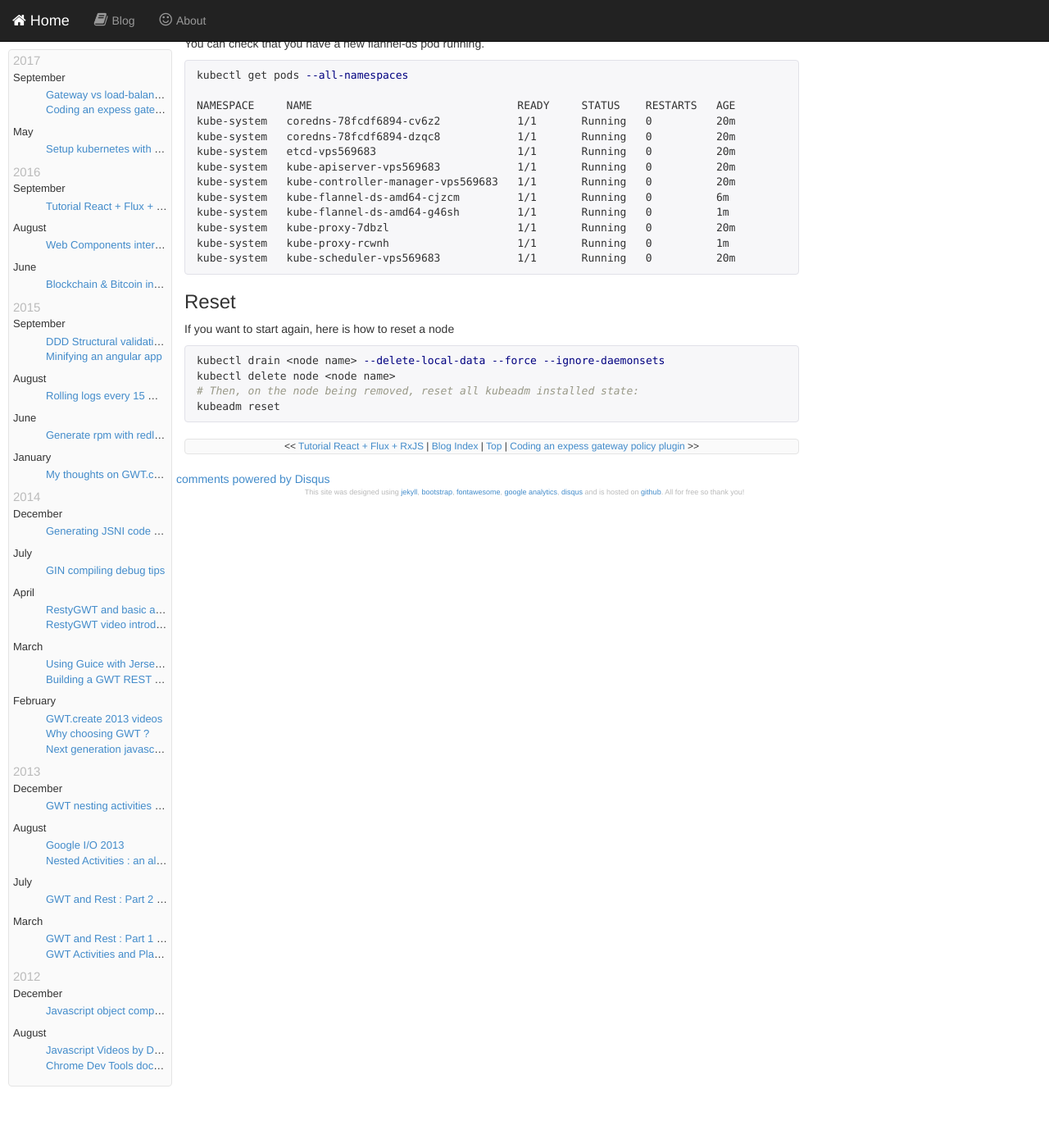
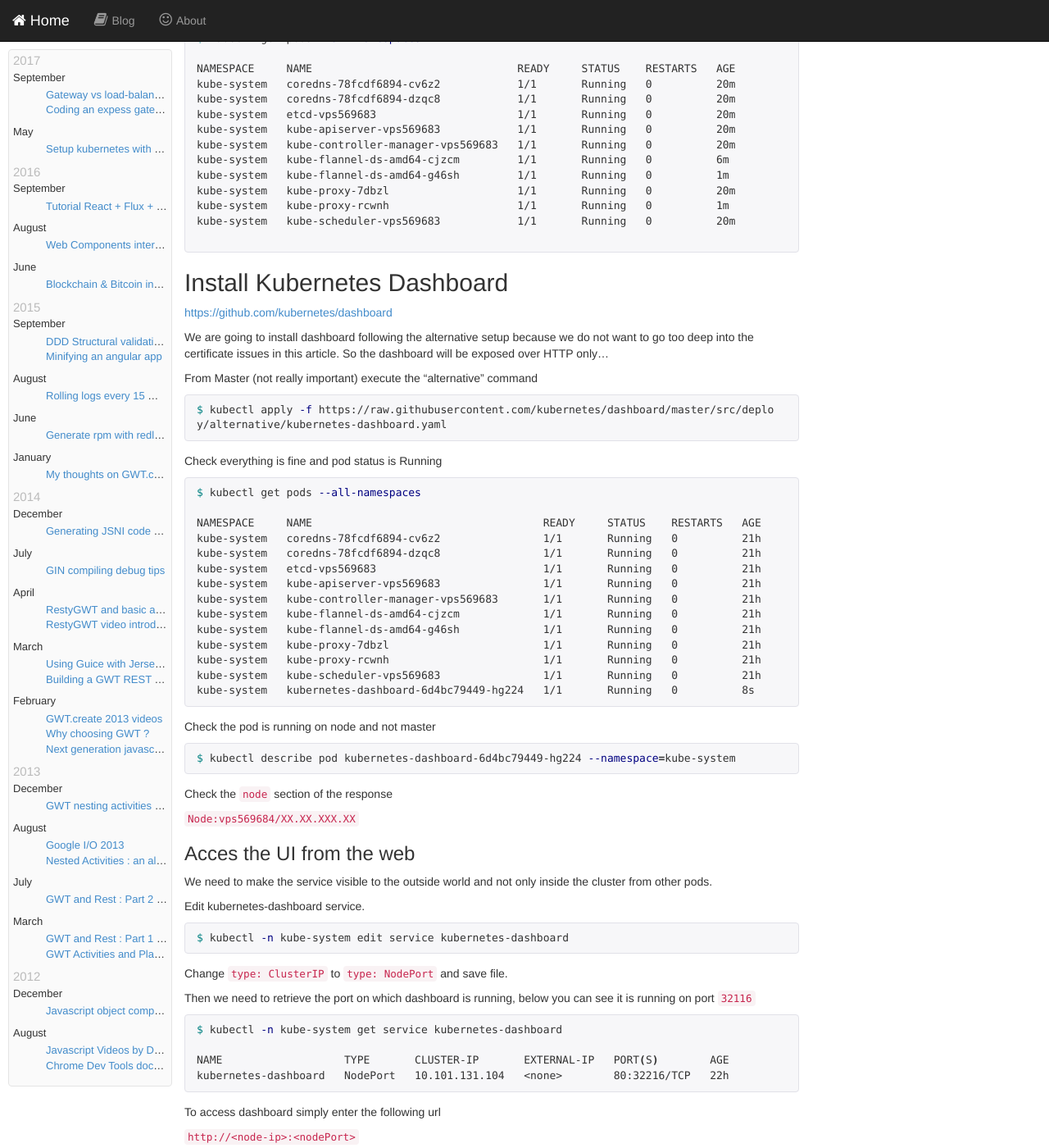
Before and after one commit to ronanquillevere/ronanquillevere.github.io, a Jekyll site: the page built from _posts/2017-05-16-kubernetes-ovh.markdown, in a window 1280 px wide and 1400 px high, scrolled down 5042 px. Shown: the whole window at 82% size. Built offline with Jekyll 4.4.1, drawn with Linux system fonts in a browser that asks for light colours; comment, search, counter and statistics services are not loaded; some of the changed text lies outside the part shown.

Commit message:
Add dashboard access info

````diff
--- a/_posts/2017-05-16-kubernetes-ovh.markdown
+++ b/_posts/2017-05-16-kubernetes-ovh.markdown
@@ -6,7 +6,7 @@ Tags: [kubernetes, flannel, orchestration, OVH, kubectl, kubeadm]
 Categories: [devops]
 ---
 
-**(Updated on 24th of July 2018)**
+**(Updated on 25th of July 2018 with info on how to install & access dashboard)**
 
 Hello everyone,
 
@@ -33,9 +33,9 @@ This is a the first article of a series about deploying a webapp on a Kubernetes
 
 ## Log as root
 Some commands need to be run as root. To log as root simply type.
-{% highlight bash %}
-sudo su -
-{% endhighlight %}
+```bash
+$ sudo su -
+```
 
 More info on : [https://www.ovh.co.uk/g1786.become_root_and_select_a_password](https://www.ovh.co.uk/g1786.become_root_and_select_a_password)
 
@@ -44,22 +44,22 @@ More info on : [https://www.ovh.co.uk/g1786.become_root_and_select_a_password](h
 We have followed the [Get Docker for Ubuntu guide](https://docs.docker.com/engine/installation/linux/ubuntu/). Here is the summury of commands :
 
 Remove previous version of docker
-{% highlight bash %}
-sudo apt-get remove docker docker-engine docker.io
-{% endhighlight %}
-{% highlight bash %}
-sudo apt-get update
-{% endhighlight %}
+```bash
+$ sudo apt-get remove docker docker-engine docker.io
+```
+```bash
+$ sudo apt-get update
+```
 
 Install docker community edition
-{% highlight bash %}
-sudo apt-get install apt-transport-https ca-certificates curl software-properties-common
-curl -fsSL https://download.docker.com/linux/ubuntu/gpg | sudo apt-key add -
-sudo apt-key fingerprint 0EBFCD88
-sudo add-apt-repository "deb [arch=amd64] https://download.docker.com/linux/ubuntu $(lsb_release -cs) stable"
-sudo apt-get update
-sudo apt-get install docker-ce
-{% endhighlight %}
+```bash
+$ sudo apt-get install apt-transport-https ca-certificates curl software-properties-common
+$ curl -fsSL https://download.docker.com/linux/ubuntu/gpg | sudo apt-key add -
+$ sudo apt-key fingerprint 0EBFCD88
+$ sudo add-apt-repository "deb [arch=amd64] https://download.docker.com/linux/ubuntu $(lsb_release -cs) stable"
+$ sudo apt-get update
+$ sudo apt-get install docker-ce
+```
 
 ## Install Kubernetes
 
@@ -68,62 +68,62 @@ We are going to use [the getting started kubeadm guide](https://kubernetes.io/do
 ### On all nodes
 We followed the Ubuntu install part.
 
-{% highlight bash %}
-apt-get update && apt-get install -y apt-transport-https
-curl -s https://packages.cloud.google.com/apt/doc/apt-key.gpg | apt-key add -
-cat <<EOF >/etc/apt/sources.list.d/kubernetes.list
+```bash
+$ apt-get update && apt-get install -y apt-transport-https
+$ curl -s https://packages.cloud.google.com/apt/doc/apt-key.gpg | apt-key add -
+$ cat <<EOF >/etc/apt/sources.list.d/kubernetes.list
 deb http://apt.kubernetes.io/ kubernetes-xenial main
 EOF
-apt-get update
-apt-get install -y kubelet kubeadm kubectl
-{% endhighlight %}
+$ apt-get update
+$ apt-get install -y kubelet kubeadm kubectl
+```
 
 ### On the Master
 Before starting you need to know that you will need to pass the --pod-network-cidr flag for the init command when using flannel (see [https://kubernetes.io/docs/admin/kubeadm#kubeadm-init](https://kubernetes.io/docs/admin/kubeadm#kubeadm-init) and [https://github.com/kubernetes/kubernetes/issues/36575#issuecomment-264622923](https://github.com/kubernetes/kubernetes/issues/36575#issuecomment-264622923))
 
-{% highlight bash %}
-kubeadm init --pod-network-cidr=10.244.0.0/16
-{% endhighlight %}
+```bash
+$ kubeadm init --pod-network-cidr=10.244.0.0/16
+```
 
 Save the kubeadm join command that kubeadm init will output at the end. You will need your token for your node.
 `kubeadm join --token <token> <master-ip>:<master-port>`
 
 Logout as a normal user and start the cluster
 
-{% highlight bash %}
-logout
-mkdir -p $HOME/.kube
-sudo cp -i /etc/kubernetes/admin.conf $HOME/.kube/config
-sudo chown $(id -u):$(id -g) $HOME/.kube/config
-{% endhighlight %}
+```bash
+$ logout
+$ mkdir -p $HOME/.kube
+$ sudo cp -i /etc/kubernetes/admin.conf $HOME/.kube/config
+$ sudo chown $(id -u):$(id -g) $HOME/.kube/config
+```
 
 Alternatively as root
 
-{% highlight bash %}
+```bash
 export KUBECONFIG=/etc/kubernetes/admin.conf
-{% endhighlight %}
+```
 
 At this stage the master node should <b>NOT</b> be ready because it is missing a network plugin to start.
 
-{% highlight shell %}
-kubectl get nodes
+```bash
+$ kubectl get nodes
 
 NAME        STATUS     ROLES     AGE       VERSION
 vps569683   NotReady   master    8m        v1.11.1
-{% endhighlight %}
+```
 
 You can run
-{% highlight shell %}
-kubectl describe nodes
-{% endhighlight %}
+```bash
+$ kubectl describe nodes
+```
 
 You should find in the `conditions` section
 `KubeletNotReady runtime network not ready: NetworkReady=false reason:NetworkPluginN`
 
 ### Installing a pod network
 We are going to install flannel as a pod network.
-{% highlight bash %}
-kubectl apply -f https://github.com/coreos/flannel/raw/master/Documentation/kube-flannel.yml
+```bash
+$ kubectl apply -f https://github.com/coreos/flannel/raw/master/Documentation/kube-flannel.yml
 
 clusterrole.rbac.authorization.k8s.io/flannel created
 clusterrolebinding.rbac.authorization.k8s.io/flannel created
@@ -134,11 +134,11 @@ daemonset.extensions/kube-flannel-ds-arm64 created
 daemonset.extensions/kube-flannel-ds-arm created
 daemonset.extensions/kube-flannel-ds-ppc64le created
 daemonset.extensions/kube-flannel-ds-s390x created
-{% endhighlight %}
+```
 
 Check installation worked
-{% highlight bash %}
-kubectl get pods --all-namespaces
+```bash
+$ kubectl get pods --all-namespaces
 
 NAMESPACE     NAME                                READY     STATUS    RESTARTS   AGE
 kube-system   coredns-78fcdf6894-cv6z2            1/1       Running   0          16m
@@ -149,13 +149,13 @@ kube-system   kube-controller-manager-vps569683   1/1       Running   0
 kube-system   kube-flannel-ds-amd64-cjzcm         1/1       Running   0          1m
 kube-system   kube-proxy-7dbzl                    1/1       Running   0          16m
 kube-system   kube-scheduler-vps569683            1/1       Running   0          15m
-{% endhighlight %}
+```
 
 Everyting is fine.
 
 **For older version of kubectl (1.6) flannel did not started correctly here is the fix**
-{% highlight bash %}
-kubectl get pods --all-namespaces
+```bash
+$ kubectl get pods --all-namespaces
 
 NAMESPACE     NAME                              READY    STATUS              RESTARTS  AGE
 kube-system   etcd-server-1                      1/1       Running             0       3m
@@ -165,29 +165,29 @@ kube-system   kube-dns-3913472980-2cknz          0/3       ContainerCreating   0
 kube-system   kube-flannel-ds-xcd15              1/2       CrashLoopBackOff    5       3m
 kube-system   kube-proxy-j7tb0                   1/1       Running             0       4m
 kube-system   kube-scheduler-server-1            1/1       Running             0       3m
-{% endhighlight %}
+```
 
 Oups ! <b>Something is wrong</b> and flannel did not start nor the dns pod. You can have a look at the logs of the flannel pod.
 
-{% highlight bash %}
-kubectl logs -n kube-system kube-flannel-ds-xcd15 -c kube-flannel
+```bash
+$ kubectl logs -n kube-system kube-flannel-ds-xcd15 -c kube-flannel
 
 E0523 11:39:28.562300       1 main.go:127] Failed to create SubnetManager: error retrieving pod spec for 'kube-system/kube-flannel-ds-xcd15': the server does not allow access to the requested resource (get pods kube-flannel-ds-xcd15)
-{% endhighlight %}
+```
 
 You need to setup some RBAC permissions !
 
-{% highlight bash %}
-kubectl create -f https://raw.githubusercontent.com/coreos/flannel/master/Documentation/kube-flannel-rbac.yml
+```bash
+$ kubectl create -f https://raw.githubusercontent.com/coreos/flannel/master/Documentation/kube-flannel-rbac.yml
 
 clusterrole "flannel" created
 clusterrolebinding "flannel" created
-{% endhighlight %}
+```
 
 Then wait for some time (time for pods to restart automatically) you should get everything runing !
 
-{% highlight bash %}
-kubectl get pods --all-namespaces
+```bash
+$ kubectl get pods --all-namespaces
 
 NAMESPACE     NAME                               READY     STATUS    RESTARTS   AGE
 kube-system   etcd-server-1                      1/1       Running   0          1h
@@ -197,34 +197,31 @@ kube-system   kube-dns-3913472980-2cknz          3/3       Running   33
 kube-system   kube-flannel-ds-xcd15              2/2       Running   23         1h
 kube-system   kube-proxy-j7tb0                   1/1       Running   0          1h
 kube-system   kube-scheduler-server-1            1/1       Running   0          1h
-{% endhighlight %}
+```
 
 Finding all this took me quite some time as I was a pure Kubernetes newbee. So I do hope it really saves you time.
 
 ### Specific to minion
 Run the join command as root (replace by your own specific values).
 
-{% highlight bash %}
-kubeadm join --token <token> <master-ip>:<master-port>
-{% endhighlight %}
+```bash
+$ kubeadm join --token <token> <master-ip>:<master-port>
+```
 
 Login to master and check node as been added.
 
-{% highlight bash %}
-kubectl get nodes
-{% endhighlight %}
+```bash
+$ kubectl get nodes
 
-You should see something like this
-{% highlight bash %}
 NAME        STATUS    ROLES     AGE       VERSION
 vps569683   Ready     master    20m       v1.11.1
 vps569684   Ready     <none>    28s       v1.11.1
-{% endhighlight %}
+```
 
 You can check that you have a new flannel-ds pod running.
 
-{% highlight bash %}
-kubectl get pods --all-namespaces
+```bash
+$ kubectl get pods --all-namespaces
 
 NAMESPACE     NAME                                READY     STATUS    RESTARTS   AGE
 kube-system   coredns-78fcdf6894-cv6z2            1/1       Running   0          20m
@@ -238,13 +235,124 @@ kube-system   kube-proxy-7dbzl                    1/1       Running   0
 kube-system   kube-proxy-rcwnh                    1/1       Running   0          1m
 kube-system   kube-scheduler-vps569683            1/1       Running   0          20m
 
-{% endhighlight %}
+```
 
-### Reset
+## Install Kubernetes Dashboard
+[https://github.com/kubernetes/dashboard](https://github.com/kubernetes/dashboard)
+
+We are going to install dashboard following the alternative setup because we do not want to go too deep into the certificate issues in this article. So the dashboard will be exposed over HTTP only...
+
+From Master (not really important) execute the "alternative" command
+
+```bash
+$ kubectl apply -f https://raw.githubusercontent.com/kubernetes/dashboard/master/src/deploy/alternative/kubernetes-dashboard.yaml
+```
+
+Check everything is fine and pod status is Running
+
+```bash
+$ kubectl get pods --all-namespaces
+
+NAMESPACE     NAME                                    READY     STATUS    RESTARTS   AGE
+kube-system   coredns-78fcdf6894-cv6z2                1/1       Running   0          21h
+kube-system   coredns-78fcdf6894-dzqc8                1/1       Running   0          21h
+kube-system   etcd-vps569683                          1/1       Running   0          21h
+kube-system   kube-apiserver-vps569683                1/1       Running   0          21h
+kube-system   kube-controller-manager-vps569683       1/1       Running   0          21h
+kube-system   kube-flannel-ds-amd64-cjzcm             1/1       Running   0          21h
+kube-system   kube-flannel-ds-amd64-g46sh             1/1       Running   0          21h
+kube-system   kube-proxy-7dbzl                        1/1       Running   0          21h
+kube-system   kube-proxy-rcwnh                        1/1       Running   0          21h
+kube-system   kube-scheduler-vps569683                1/1       Running   0          21h
+kube-system   kubernetes-dashboard-6d4bc79449-hg224   1/1       Running   0          8s
+```
+
+
+Check the pod is running on node and not master
+
+```bash
+$ kubectl describe pod kubernetes-dashboard-6d4bc79449-hg224 --namespace=kube-system
+```
+
+Check the `node` section of the response
+
+`Node:vps569684/XX.XX.XXX.XX`
+
+### Acces the UI from the web
+
+We need to make the service visible to the outside world and not only inside the cluster from other pods.
+
+Edit kubernetes-dashboard service.
+
+```bash
+$ kubectl -n kube-system edit service kubernetes-dashboard
+```
+
+Change `type: ClusterIP` to `type: NodePort` and save file.
+
+Then we need to retrieve the port on which dashboard is running, below you can see it is running on port `32116`
+
+```bash
+$ kubectl -n kube-system get service kubernetes-dashboard
+
+NAME                   TYPE       CLUSTER-IP       EXTERNAL-IP   PORT(S)        AGE
+kubernetes-dashboard   NodePort   10.101.131.104   <none>        80:32216/TCP   22h
+```
+
+To access dashboard simply enter the following url
+
+`http://<node-ip>:<nodePort>`
+
+(if your pod has been deployed on the master then put the master ip)
+
+### Grant the necessary rights to the dashboard app
+
+You wil; probably encounter the following issue (and many more)
+
+`configmaps is forbidden: User "system:serviceaccount:kube-system:kubernetes-dashboard" cannot list configmaps in the namespace "default"`
+
+It means kubernetes-dashboard does not have the correct rights to execute commands.
+
+To solve we are going to grant dashboard the cluster-admon role. WARNING This is not suitable for production environment !!! But this is not the purpose of this introduction article.
+
+For more details about toles have a look at this issue ([Dashboard issue 2681](https://github.com/kubernetes/dashboard/issues/2681))
+
+```bash
+$ vi kube-dashboard-access.yaml
+```
+
+Paste the following content and save.
+
+```yaml
+apiVersion: rbac.authorization.k8s.io/v1beta1
+kind: ClusterRoleBinding
+metadata:
+  name: kubernetes-dashboard
+  labels:
+    k8s-app: kubernetes-dashboard
+roleRef:
+  apiGroup: rbac.authorization.k8s.io
+  kind: ClusterRole
+  name: cluster-admin
+subjects:
+- kind: ServiceAccount
+  name: kubernetes-dashboard
+  namespace: kube-system
+```
+
+Then apply these changes
+
+```bash
+kubectl create -f kube-dashboard-access.yaml
+```
+
+Reload your dashboard UI, it should work now
+
+## Reset
 If you want to start again, here is how to reset a node
-{% highlight bash %}
+```bash
 kubectl drain <node name> --delete-local-data --force --ignore-daemonsets
 kubectl delete node <node name>
 # Then, on the node being removed, reset all kubeadm installed state:
 kubeadm reset
-{% endhighlight %}
+```
````
